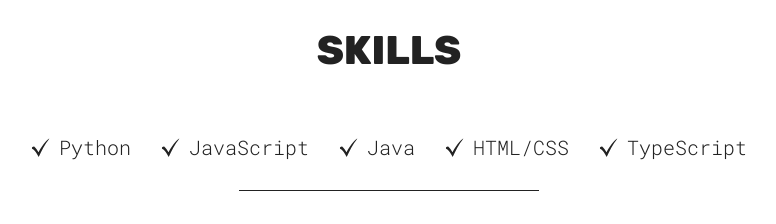
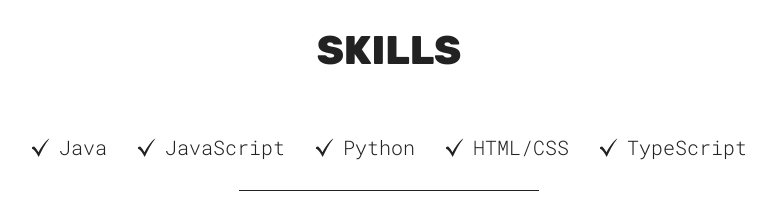
Before and after one commit to nickw0ng/Portfolio-Website, a React (Vite) app: page / in a window 1280 px wide. Shown: the part 1360-1584 px from the top of the page, without its empty margins (251-1027 px from the left). Built offline with nearby package versions, Linux system fonts and the light colour scheme.

Commit message:
changed skill arrangement and formating

```diff
--- a/src/sections/Skills/Skills.jsx
+++ b/src/sections/Skills/Skills.jsx
@@ -12,9 +12,9 @@ function Skills() {
     <section id="skills" className={styles.container}>
       <h1 className="sectionTitle">Skills</h1>
       <div className={styles.skillList}>
+        <SkillList src={checkMarkIcon} skill="Java" />
+        <SkillList src={checkMarkIcon} skill="JavaScript" />
         <SkillList src={checkMarkIcon} skill="Python" />
-        <SkillList src={checkMarkIcon} skill="JavaScript" />
-        <SkillList src={checkMarkIcon} skill="Java" />
         <SkillList src={checkMarkIcon} skill="HTML/CSS" />
         <SkillList src={checkMarkIcon} skill="TypeScript" />
       </div>
```
